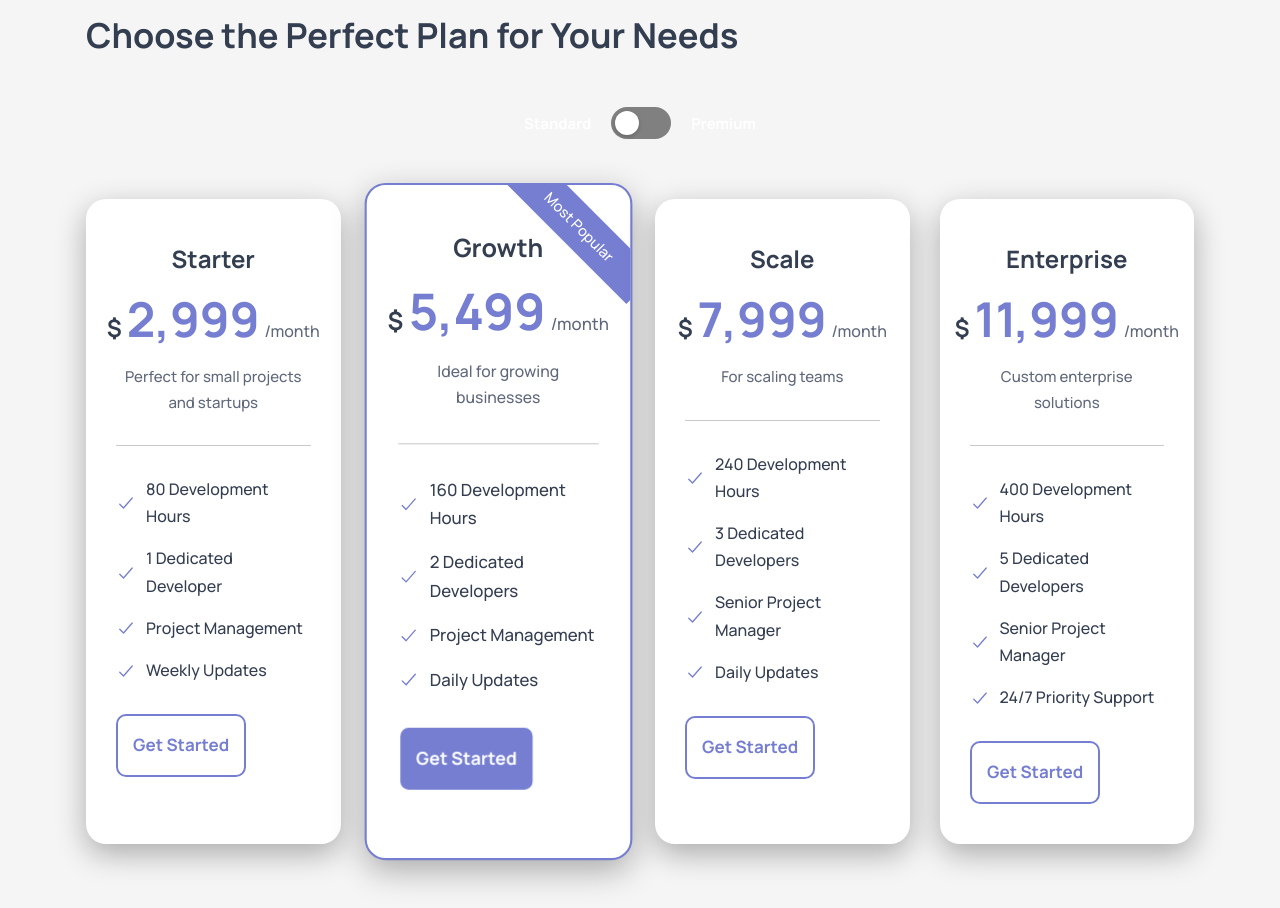
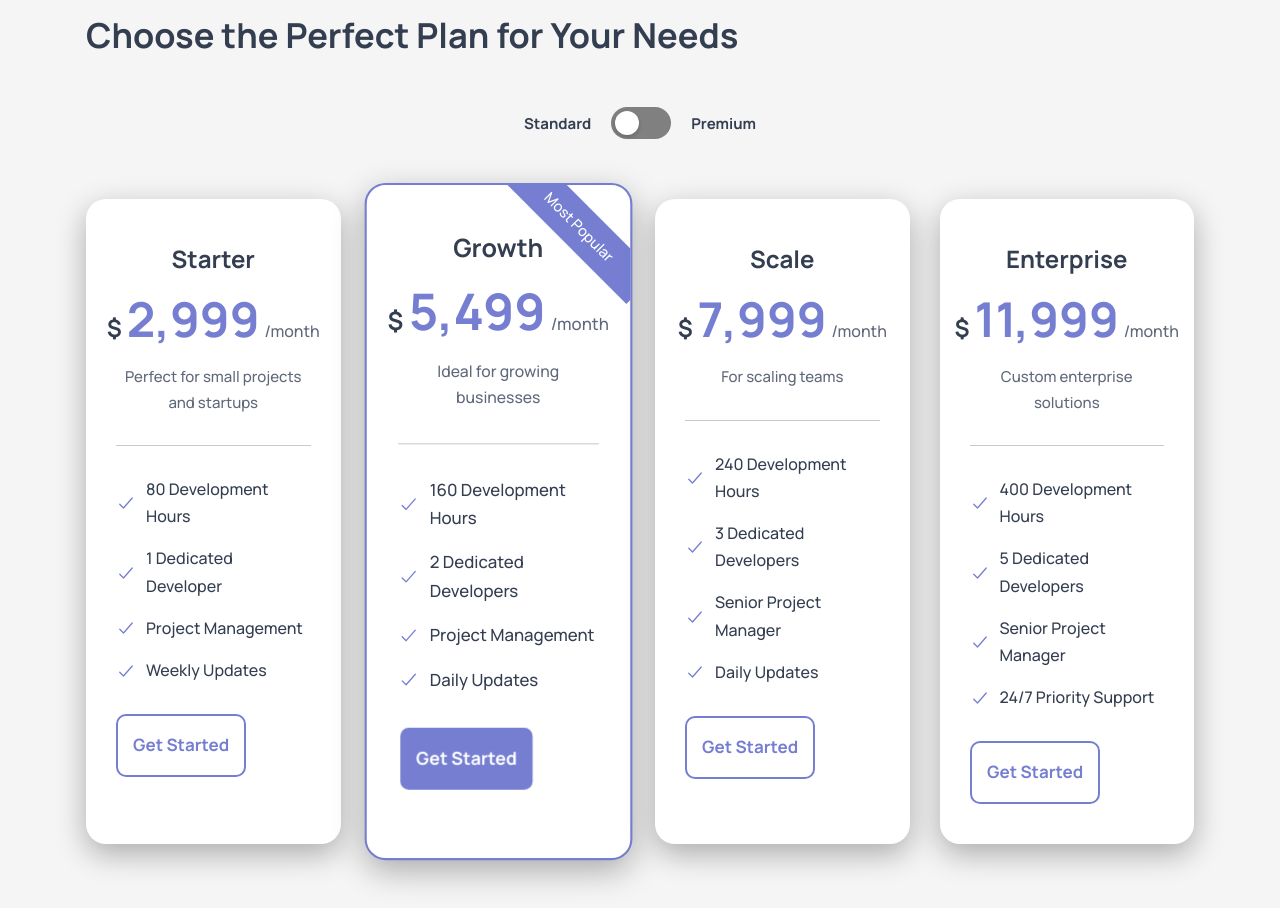
Before and after one commit to straeta/straeta_uv, a plain HTML site: page index.html in a window 1280 px wide. Shown: the part 4058-4966 px from the top of the page. Drawn offline with nearby package versions, Linux system fonts and the light colour scheme.

Commit message:
Update style.css

```diff
--- a/assets/css/style.css
+++ b/assets/css/style.css
@@ -1407,6 +1407,7 @@ body.nav-active { overflow: hidden; }
   font-size: 1.5rem;
   transition: all 0.3s ease;
   cursor: pointer;
+  color: var(--charcoal);
 }
 
 /* Switch Styles */
```
